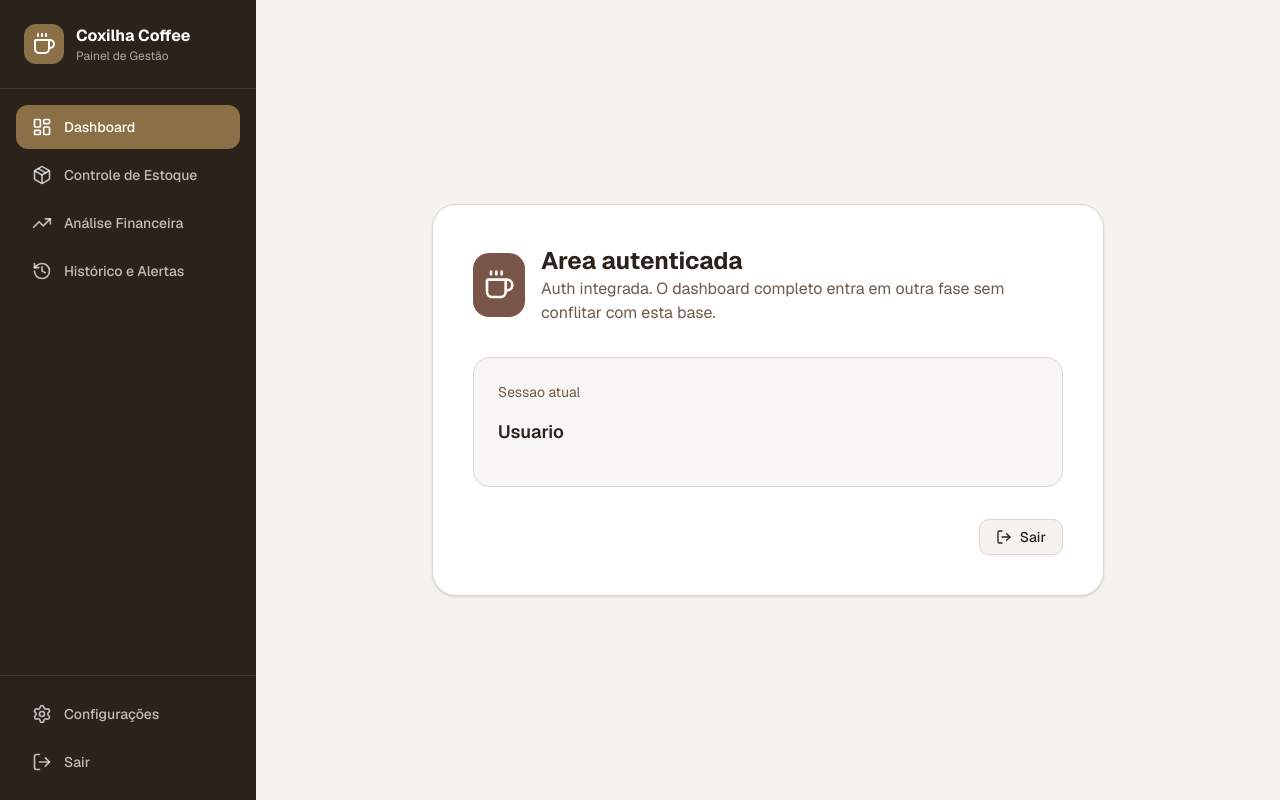
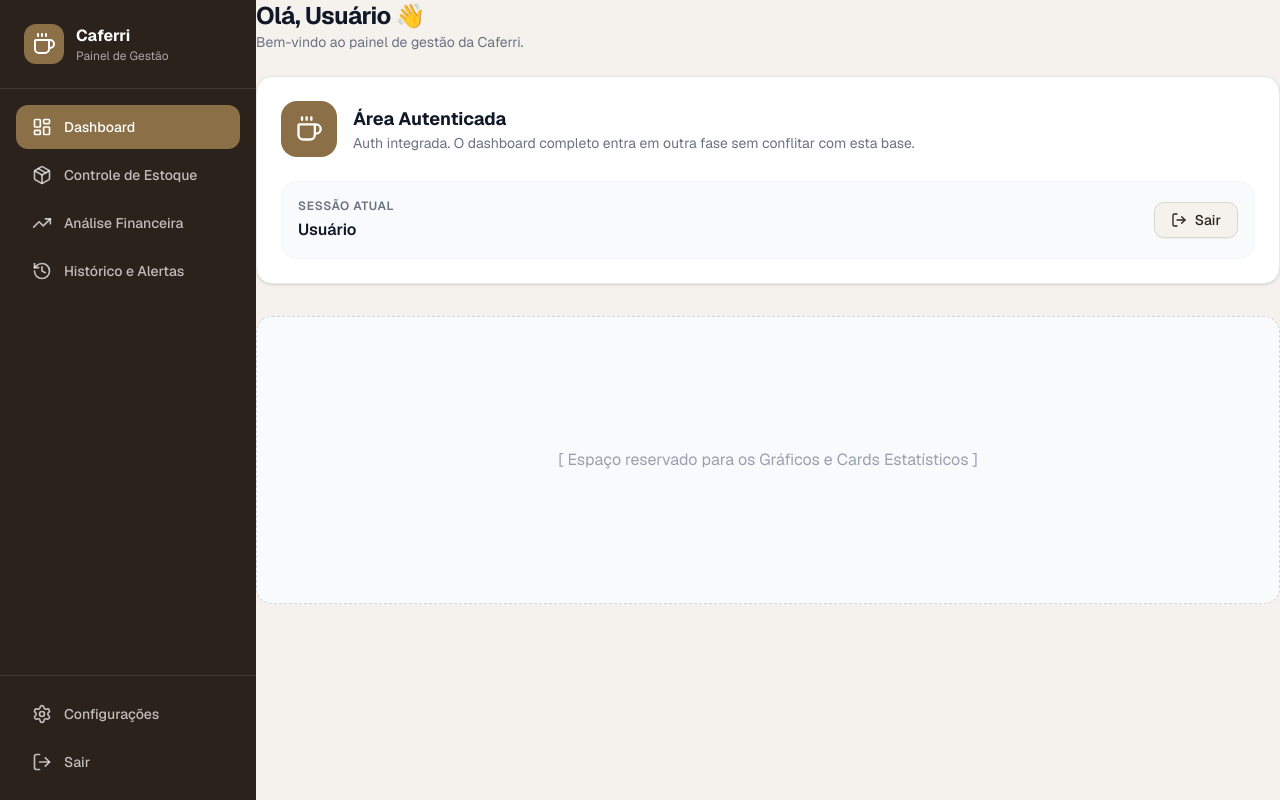
Before and after one commit to luigiferrim/stock_finance_management_system, a Next.js app: page /dashboard in a window 1280 px wide. Built offline with nearby package versions, Linux system fonts and the light colour scheme; no server answers.

Commit message:
feat: integra card de sessão do auth ao layout principal do dashboard e atualiza nome para Caferri

```diff
--- a/app/dashboard/layout.tsx
+++ b/app/dashboard/layout.tsx
@@ -26,7 +26,7 @@ export default function DashboardLayout({ children }: { children: React.ReactNod
             >
               <Menu className="w-6 h-6" />
             </Button>
-            <h2 className="font-semibold text-lg text-foreground">Coxilha Coffee</h2>
+            <h2 className="font-semibold text-lg text-foreground">Caferri</h2>
           </div>
 
           {children}
--- a/app/dashboard/page.tsx
+++ b/app/dashboard/page.tsx
@@ -8,29 +8,45 @@ export default async function DashboardPage() {
   const session = await getServerSession(authOptions)
 
   return (
-    <div className="flex min-h-screen items-center justify-center bg-background p-4">
-      <div className="w-full max-w-2xl rounded-3xl border border-border bg-white p-10 shadow-sm">
-        <div className="mb-8 flex items-center gap-4">
-          <div className="flex h-16 w-16 items-center justify-center rounded-2xl bg-primary">
-            <Coffee className="h-8 w-8 text-primary-foreground" />
+    <div className="space-y-6">
+      <div className="flex flex-col gap-4 md:flex-row md:items-center md:justify-between">
+        <div>
+          <h1 className="text-2xl font-bold tracking-tight text-gray-900">
+            Olá, {session?.user?.name?.split(' ')[0] ?? "Usuário"} 👋
+          </h1>
+          <p className="text-sm text-gray-500">
+            Bem-vindo ao painel de gestão da Caferri.
+          </p>
+        </div>
+      </div>
+
+      <div className="rounded-2xl border border-gray-200 bg-white p-6 shadow-sm">
+        <div className="mb-4 flex items-center gap-4">
+          <div className="flex h-14 w-14 items-center justify-center rounded-xl bg-[#8B6F47]">
+            <Coffee className="h-7 w-7 text-white" />
           </div>
           <div>
-            <h1 className="text-2xl font-bold text-foreground">Area autenticada</h1>
-            <p className="text-muted-foreground">
+            <h2 className="text-lg font-bold text-gray-900">Área Autenticada</h2>
+            <p className="text-sm text-gray-500">
               Auth integrada. O dashboard completo entra em outra fase sem conflitar com esta base.
             </p>
           </div>
         </div>
 
-        <div className="space-y-4 rounded-2xl border border-border bg-muted/30 p-6">
-          <p className="text-sm text-muted-foreground">Sessao atual</p>
-          <p className="text-lg font-semibold text-foreground">{session?.user?.name ?? "Usuario"}</p>
-          <p className="text-sm text-muted-foreground">{session?.user?.email}</p>
+        <div className="mt-6 flex flex-col gap-4 md:flex-row md:items-center md:justify-between rounded-xl bg-gray-50 p-4 border border-gray-100">
+          <div>
+            <p className="text-xs text-gray-500 uppercase tracking-wider font-semibold">Sessão Atual</p>
+            <p className="text-base font-semibold text-gray-900 mt-1">{session?.user?.name ?? "Usuário"}</p>
+            <p className="text-sm text-gray-600">{session?.user?.email}</p>
+          </div>
+          <div className="shrink-0">
+            <SignOutButton />
+          </div>
         </div>
+      </div>
 
-        <div className="mt-8 flex justify-end">
-          <SignOutButton />
-        </div>
+      <div className="h-72 rounded-xl border border-dashed border-gray-300 flex items-center justify-center bg-gray-50 mt-8">
+        <span className="text-gray-400">[ Espaço reservado para os Gráficos e Cards Estatísticos ]</span>
       </div>
     </div>
   )
--- a/components/layout/sidebar.tsx
+++ b/components/layout/sidebar.tsx
@@ -46,7 +46,7 @@ export function Sidebar({ isOpen = true, onClose }: SidebarProps) {
               <Coffee className="w-6 h-6 text-white" />
             </div>
             <div>
-              <h1 className="font-bold text-base">Coxilha Coffee</h1>
+              <h1 className="font-bold text-base">Caferri</h1>
               <p className="text-xs text-white/60">Painel de Gestão</p>
             </div>
           </div>
```
